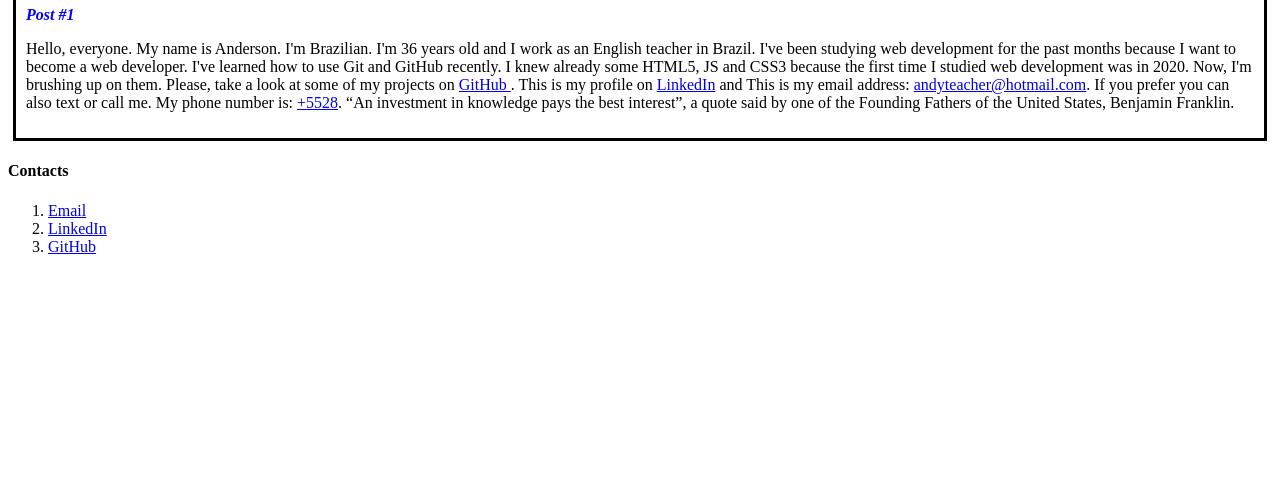
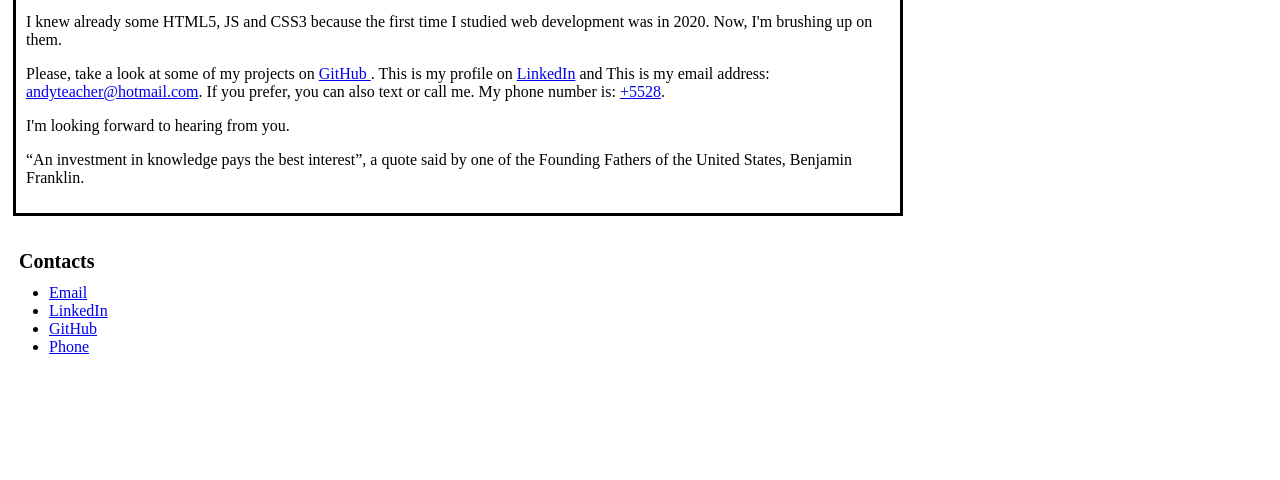
Before and after one commit to TheBdev/Carrefour-Bootcamp, a plain HTML site: page index.html in a window 1280 px wide. Shown: the part 320-800 px from the top of the page. Drawn offline with Linux system fonts and the light colour scheme.

Commit message:
Improve biography

```diff
--- a/index.html
+++ b/index.html
@@ -13,40 +13,51 @@
 
         <section>
             <header>
-                <h2 class=" subtitle">Posts</h2>
+                <h2 class=" subtitle"> </h2>
             </header>
 
             <article class="post">
                 <header>
-                    <h3 class="post_title">Post #1</h3>
+                    <h3 class="post_title">Biography</h3>
                 </header>
-                <p> Hello, everyone.
-                    My name is Anderson. I'm Brazilian. I'm 36 years old and I work as an English teacher in Brazil. I've been studying web development for the past months because I want to become a web developer.
-                    I've learned how to use Git and GitHub recently.
-                    I knew already some HTML5, JS and CSS3 because the first time I studied web development was in 2020. Now, I'm brushing up on them.
-                    Please, take a look at some of my projects on <a href= " https://github.com/TheBdev" target="_blank" a> GitHub </a>.
+                <p class="text"> Hello, everyone.
+                       My name is Anderson. I'm Brazilian. I'm 36 years old and I work as an English teacher in Brazil.
+                       I've been studying web development for the past months because I want to become a web developer.
+                    I've learned how to use Git and GitHub recently.</p>
+
+                    <p>I knew already some HTML5, JS and CSS3 because the first time I studied web development was in 2020.
+                    Now, I'm brushing up on them. </p>
+
+                    <p> Please, take a look at some of my projects on <a href= " https://github.com/TheBdev" target="_blank" a> GitHub </a>.
                     This is my profile on <a href="https://www.linkedin.com/in/anderson-g-scarpi-53883a5b/" target="_blank" a>LinkedIn</a> and
                     This is my email address: <a href=" mailto: andyteacher@hotmail.com" target=" _blank" a> andyteacher@hotmail.com</a>.
-                    If you prefer you can also text or call me. My phone number is: <a href="tel:+5528999233688" target="_blank" a>+5528</a>.
+                    If you prefer, you can also text or call me. My phone number is: <a href="tel:+5528999233688" target="_blank" a>+5528</a>. </p>
 
-                    “An investment in knowledge pays the best interest”, a quote said by one of the Founding Fathers of the United States,
+                    <P>I'm looking forward to hearing from you.</P>
+
+                    <p>“An investment in knowledge pays the best interest”, a quote said by one of the Founding Fathers of the United States,
                     Benjamin Franklin.
                 </p>
             </article>
         </section>
         <footer>
-            <h4>Contacts</h4>
-            <ol>
+            <br>
+            <h4 class="contacts">Contacts</h4>
+            <ul class=" list">
                 <li>
                     <a href=" mailto:andyteacher@hotmail.com"> Email</a>
                 </li>
                 <li>
                     <a href="https://www.linkedin.com/in/anderson-g-scarpi-53883a5b/" target="_blank"> LinkedIn </a>
                 </li>
-                <li> <a href="https://github.com/TheBdev" target="_blank"> GitHub </a>
+                <li>
+                    <a href="https://github.com/TheBdev" target="_blank"> GitHub </a>
 
                 </li>
-            </ol>
+                <li>
+                    <a href="tel:+5528999233688" target="_blank" a>Phone</a>
+                </li>
+            </ul>
         </footer>
     </body>
 
--- a/style.css
+++ b/style.css
@@ -1,22 +1,42 @@
 
 body{
     background: ;
+    width: 900px ;
+    margin: ;
 }
 .picture{
     border: 1px solid black;
     border-radius:100%;
 }
-#title, .subtitle, .post_title{
-color: blue;
+#title, .subtitle, .post_title {
+color: darkcyan;
+
 }
 .post_title {
-font-size:16px;
-font-style: italic ;
+font-size:20px;
+font-style:  ;
 }
 
 .post{
     background:#fff;
     padding: 10px;
     border: 3px solid black;
-    margin: 5px;
+    margin:5px;
 }
+
+.text{
+    text-align:justify;
+}
+
+.contacts{
+    background:#fff;
+    padding: 10px;
+    margin:1px;
+    font-size:20px;
+    font-style:  ;
+
+}
+
+.list {
+    margin:1px;
+    padding-top:0px;
```
